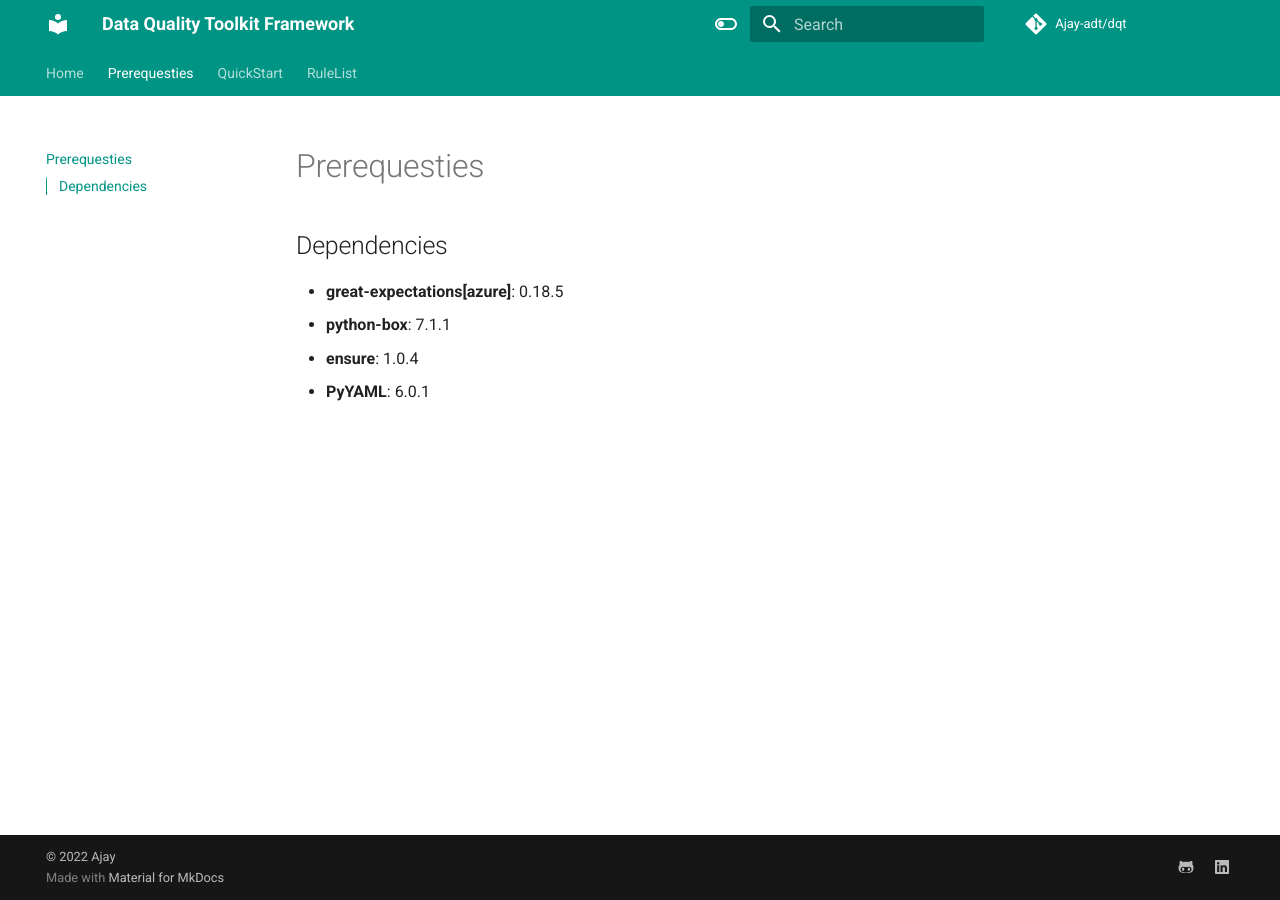
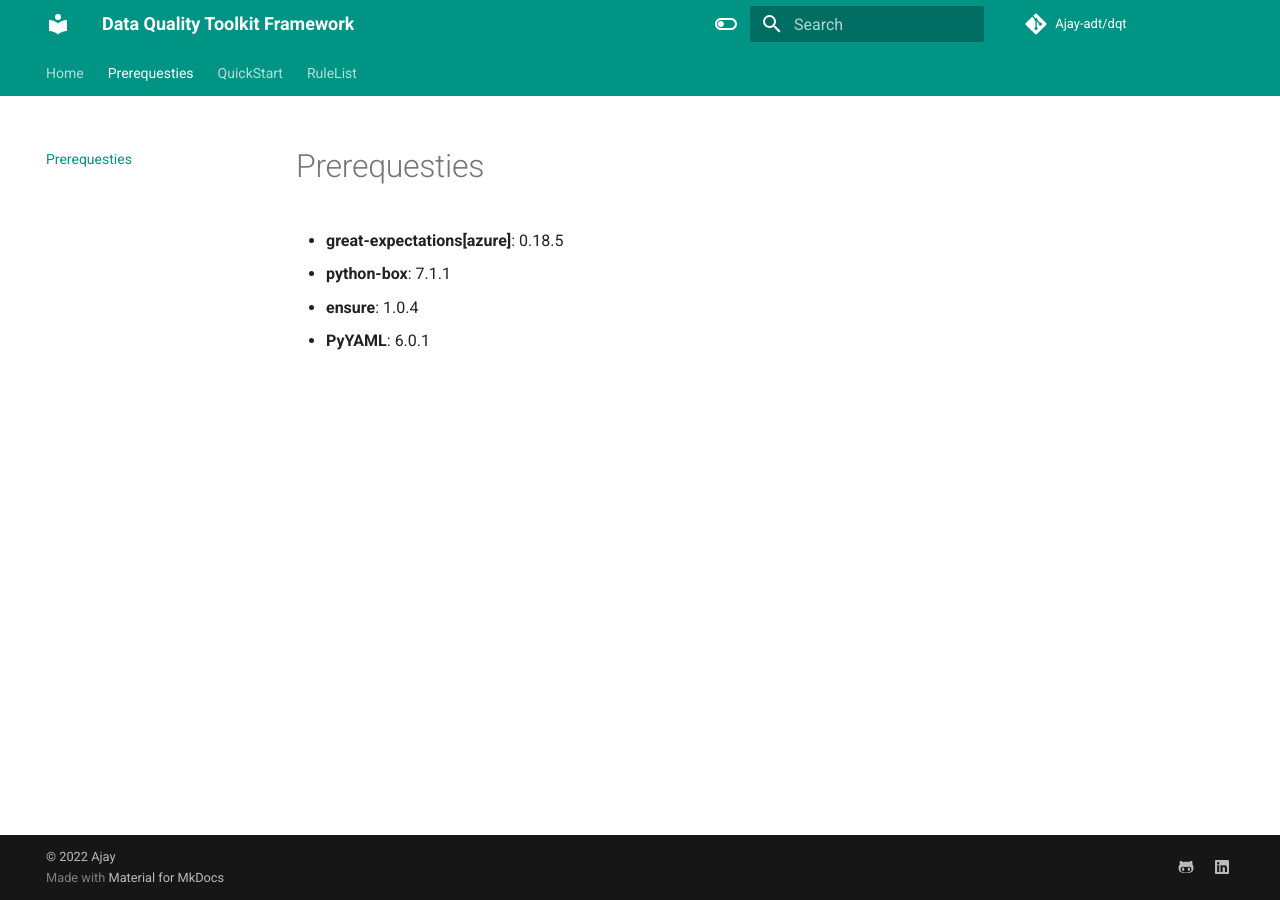
Before and after one commit to Ajay-adt/dqt, an MkDocs documentation site: the page built from docs/dependency.md, in a window 1280 px wide. Built offline with MkDocs 1.6.1 and Material for MkDocs 9.7.7, drawn with Linux system fonts in a browser that asks for light colours; comment, search, counter and statistics services are not loaded.

Commit message:
Update dependency.md

```diff
--- a/docs/dependency.md
+++ b/docs/dependency.md
@@ -1,5 +1,3 @@
-## Dependencies
-
 - **great-expectations[azure]**: 0.18.5
 - **python-box**: 7.1.1
 - **ensure**: 1.0.4
```
